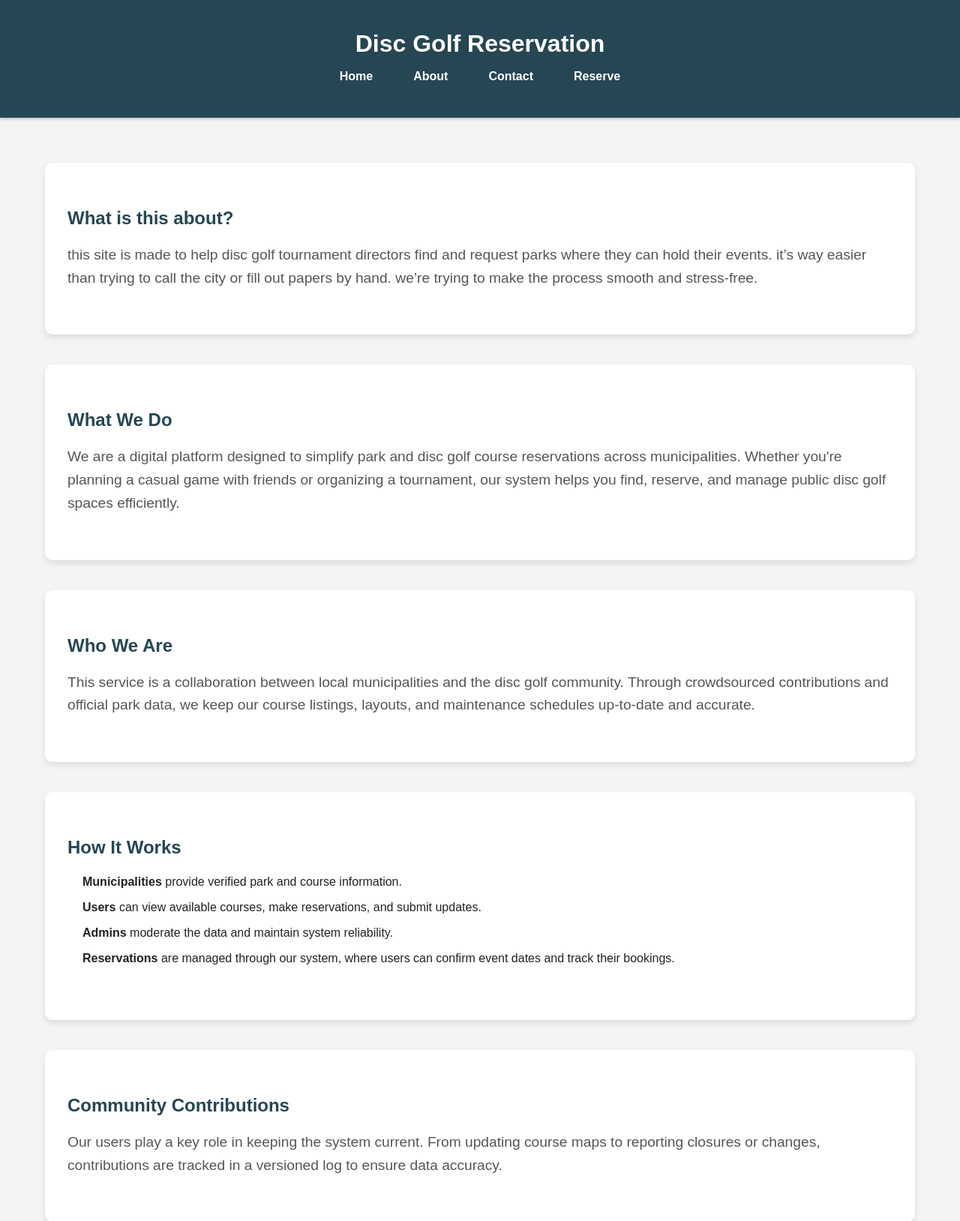
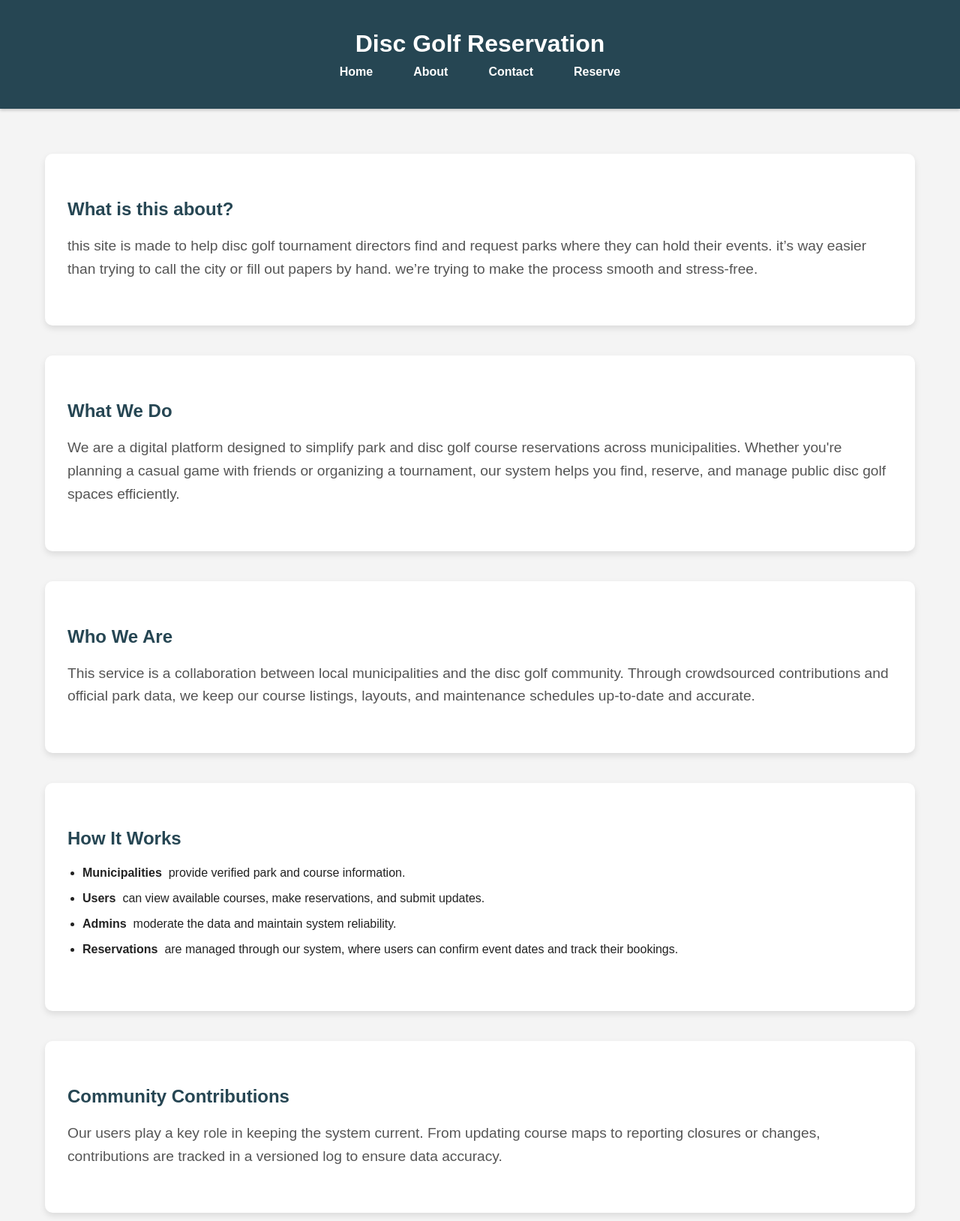
Before and after one commit to MarkTheDeveloper/Independent-drive, a PHP site: page /about.html in a window 1280 px wide. Shown: the top 1628 px of the page at 75% size. Run offline with PHP 8.4, Linux system fonts and the light colour scheme.

Commit message:
Removed some of my code that was no longer needed

```diff
--- a/about/about.css
+++ b/about/about.css
@@ -97,10 +97,6 @@
     text-align: center;
     padding: 15px 0;
   }
-
-  ul:last-of-type li{
-    display: flex;
-  }
   .about{
     text-align: left;
   }
```
